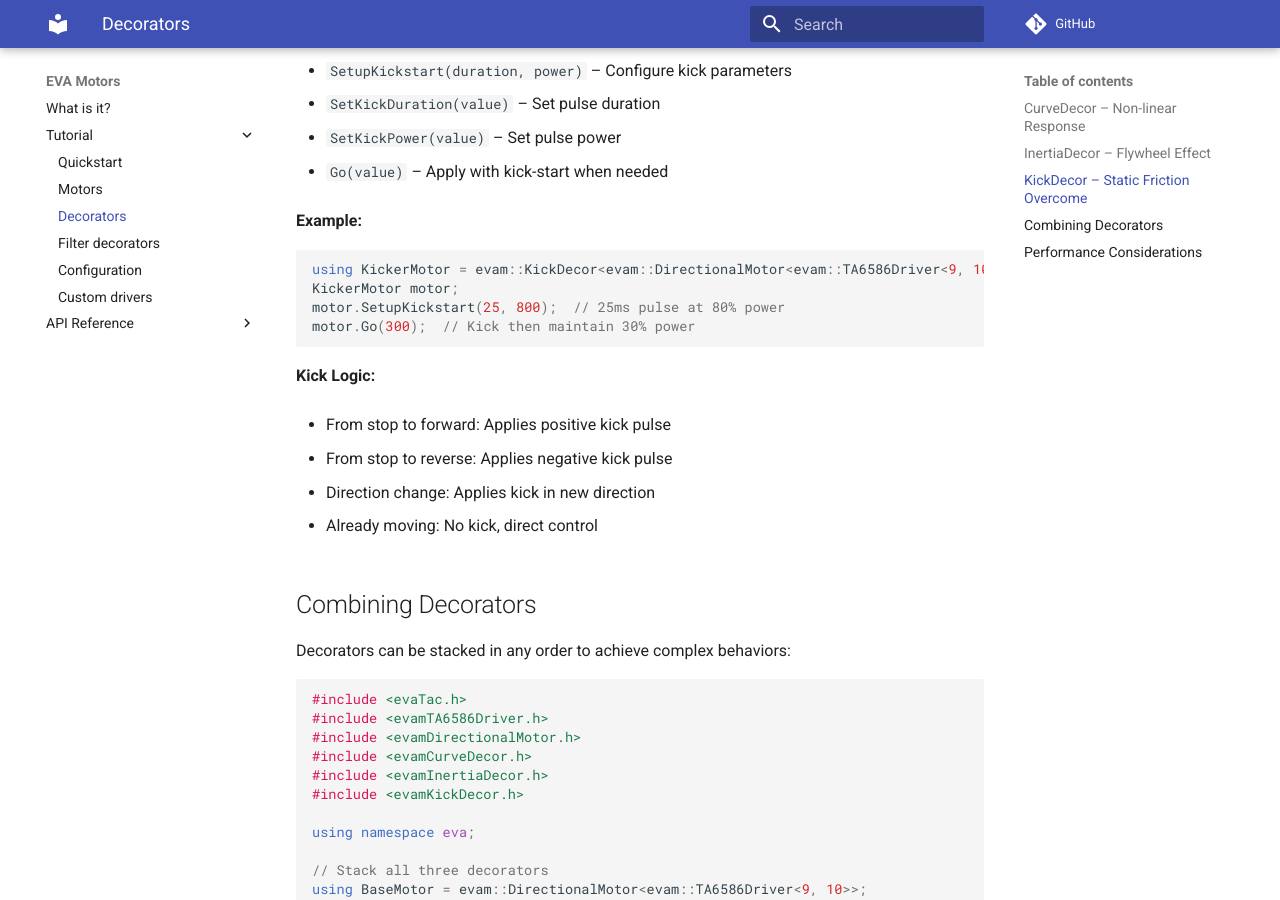
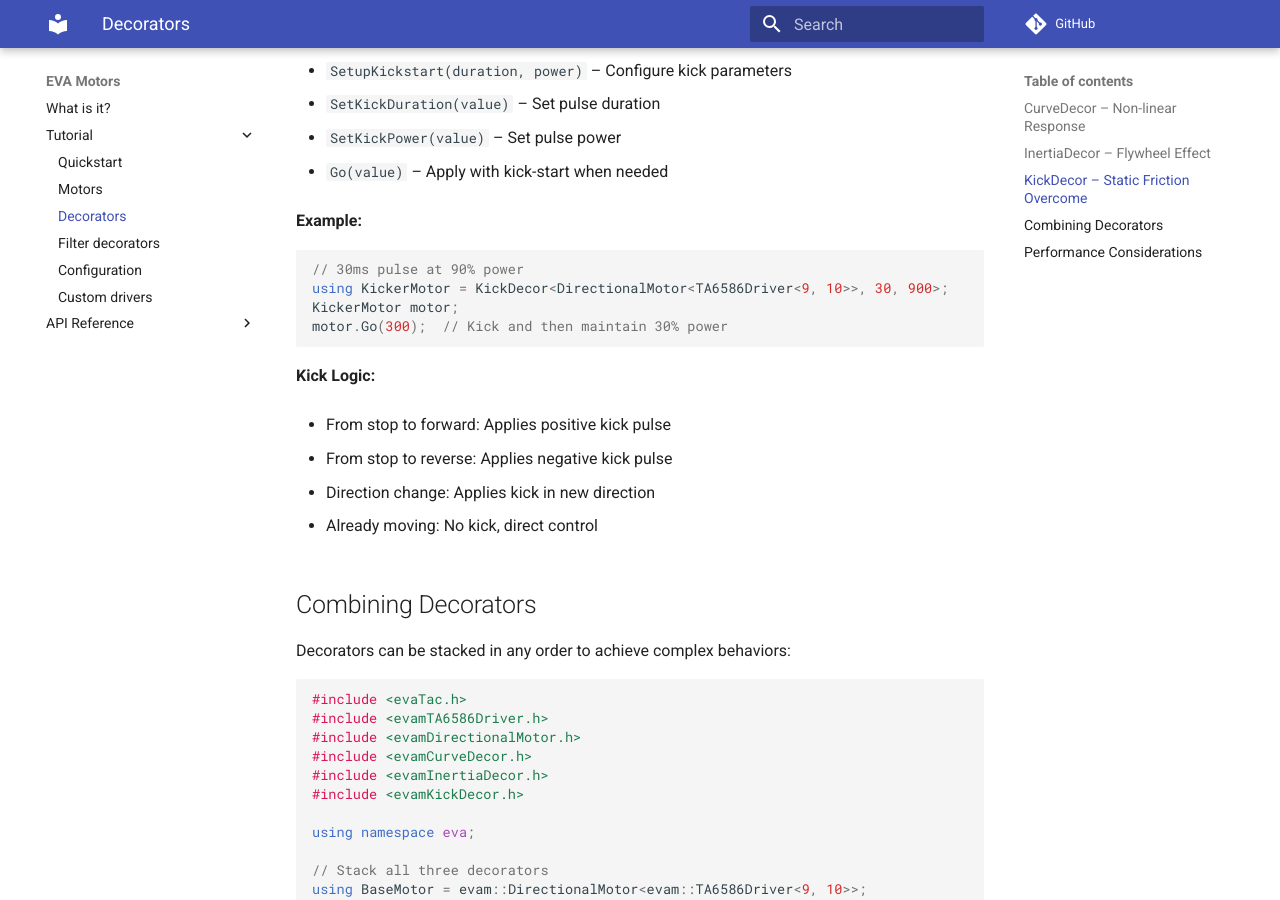
Before and after one commit to agusevtec/eva-motors, an MkDocs documentation site: the page built from docs-md/tutorial/decorators.md, in a window 1280 px wide and 900 px high, scrolled down 3160 px. Built offline with MkDocs 1.6.1 and Material for MkDocs 9.7.7, drawn with Linux system fonts in a browser that asks for light colours; comment, search, counter and statistics services are not loaded.

Commit message:
clarify possible misunderstanding in a doc

````diff
--- a/docs-md/tutorial/decorators.md
+++ b/docs-md/tutorial/decorators.md
@@ -124,10 +124,10 @@ Must call `eva::tac()` in `loop()` to manage kick pulse timing.
 
 **Example:**
 ```cpp
-using KickerMotor = evam::KickDecor<evam::DirectionalMotor<evam::TA6586Driver<9, 10>>, 30, 900>;
+// 30ms pulse at 90% power
+using KickerMotor = KickDecor<DirectionalMotor<TA6586Driver<9, 10>>, 30, 900>;
 KickerMotor motor;
-motor.SetupKickstart(25, 800);  // 25ms pulse at 80% power
-motor.Go(300);  // Kick then maintain 30% power
+motor.Go(300);  // Kick and then maintain 30% power
 ```
 
 **Kick Logic:**
````
